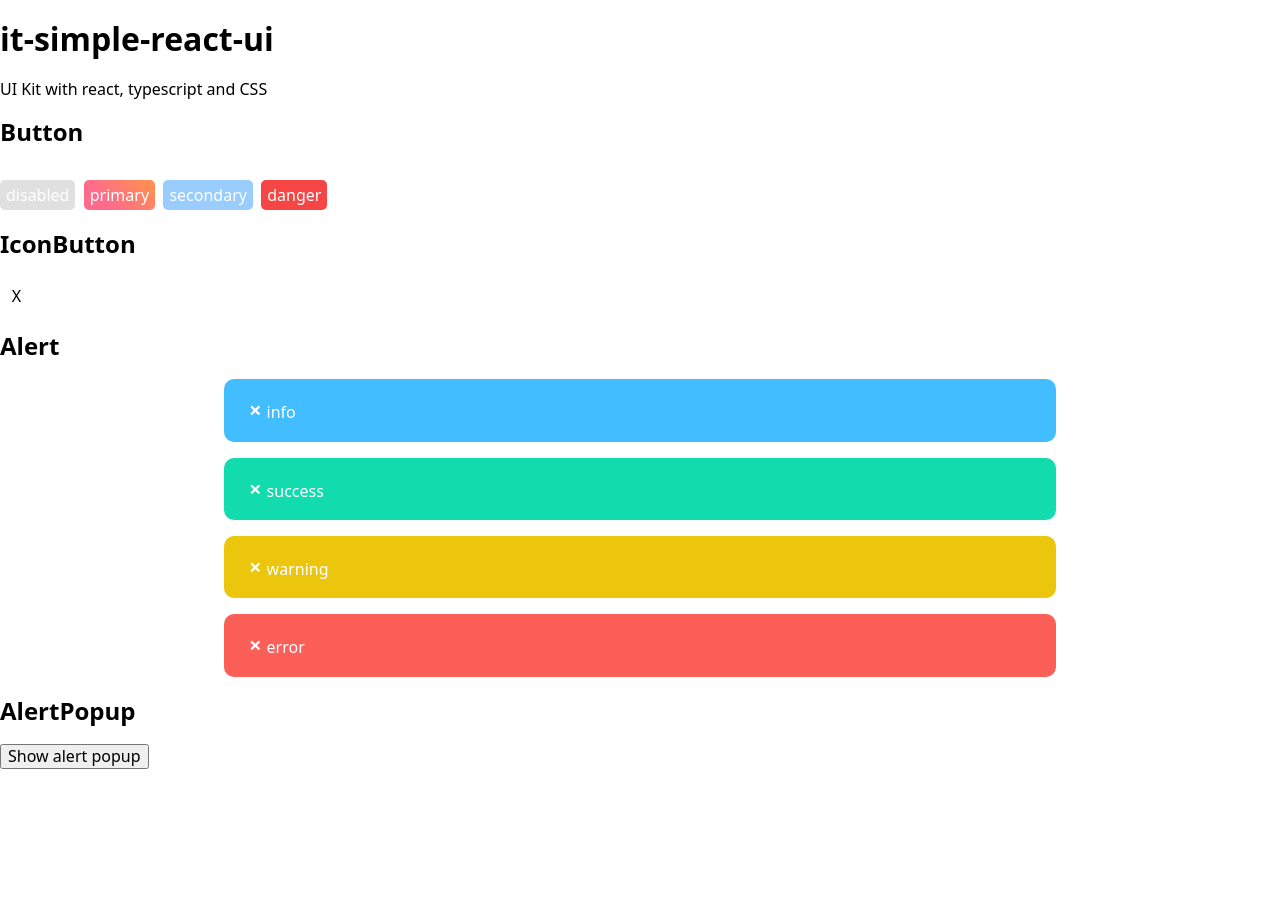
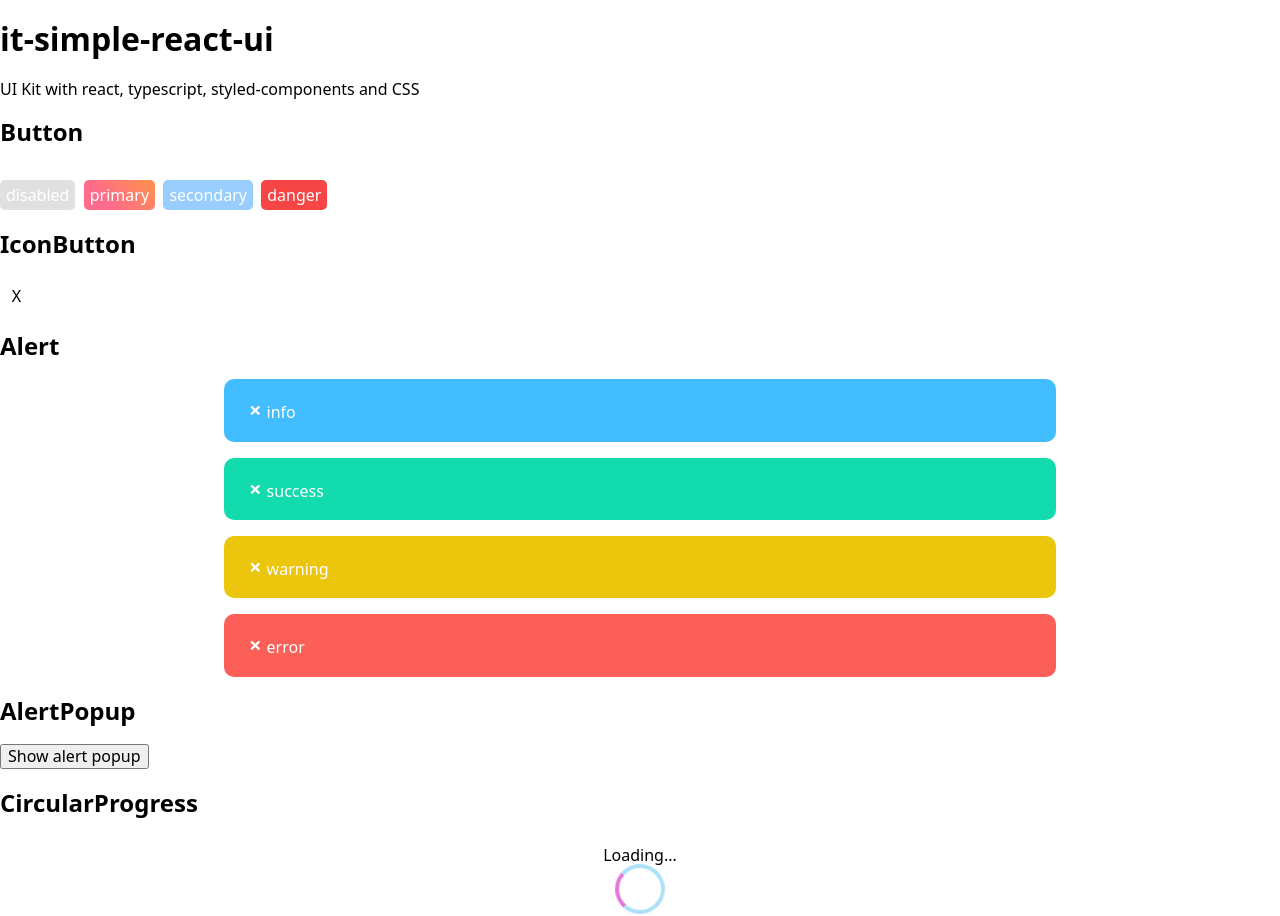
Before and after one commit to dariopalminio/oaky-ui-kit, a React (Vite) app: page / in a window 1280 px wide. Before the commit the page ends 800 px from the top, so only its background shows below. Built offline with nearby package versions, Linux system fonts and the light colour scheme.

Commit message:
feat (CircularProgress): add component

```diff
--- a/src/app/demo/index.tsx
+++ b/src/app/demo/index.tsx
@@ -2,6 +2,7 @@
 import AlertsDemo from '../ui-kit/alert/demo';
 import ButtonDemo from '../ui-kit/button/demo';
 import IconButtonDemo from '../ui-kit/icon-button/demo';
+import ProgressDemo from '../ui-kit/progress/demo';
 import '../ui-kit/style/normalize.css'
 import './demo.css'
 
@@ -12,13 +13,15 @@ function Demo() {
         <div>
             <h1>it-simple-react-ui</h1>
 
-            <p>UI Kit with react, typescript and CSS</p>
+            <p>UI Kit with react, typescript, styled-components and CSS</p>
 
             <ButtonDemo />
 
             <IconButtonDemo />
 
             <AlertsDemo/>
+
+            <ProgressDemo/>
         </div>
 
     )
--- /dev/null
+++ b/src/app/ui-kit/progress/circular-progress.tsx
@@ -0,0 +1,48 @@
+import styled from "styled-components";
+
+const CircularProgressContainer = styled.div`
+  margin-top: 2rem;
+  padding-top: 10px;
+  justify-content: "center";
+  text-align:center;
+  display: "flex";
+  margin: 0px auto;
+`;
+
+const CircularAnimation = styled.div`
+  border: 4px solid #aee0f7;
+  border-top: 4px solid #e676dc;
+  border-radius: 50%;
+  width: 50px;
+  height: 50px;
+  animation: spin 2s linear infinite;
+  margin:0px auto;
+  @keyframes spin {
+    0% { transform: rotate(0deg); }
+    100% { transform: rotate(360deg); }
+  }
+`;
+
+const LabelProgress = styled.div`
+  margin: 0px auto;
+`;
+
+interface Props {
+  children?: React.ReactNode;
+}
+
+/**
+ * Circular Progress for loading process
+ * Stateless components and controlled component
+ */
+export const CircularProgress: React.FC<Props> = ({ children }) => {
+
+  return (
+    <CircularProgressContainer>
+      <LabelProgress>{children}</LabelProgress>
+      <CircularAnimation></CircularAnimation>
+    </CircularProgressContainer>
+  );
+};
+
+export default CircularProgress;
--- /dev/null
+++ b/src/app/ui-kit/progress/demo.tsx
@@ -0,0 +1,21 @@
+import CircularProgress from "./circular-progress";
+
+function ProgressDemo() {
+
+    const handleClick = () => {
+        alert("OK!");
+    };
+
+    return (
+
+        <div>
+            <h2>CircularProgress</h2>
+
+            <CircularProgress>Loading...</CircularProgress>
+
+        </div>
+
+    )
+}
+
+export default ProgressDemo
--- /dev/null
+++ b/src/app/ui-kit/progress/index.tsx
@@ -0,0 +1 @@
+export { CircularProgress } from './circular-progress'
--- a/src/index.ts
+++ b/src/index.ts
@@ -2,3 +2,4 @@ export * from './app/demo'
 export * from './app/ui-kit/alert'
 export * from './app/ui-kit/button'
 export * from './app/ui-kit/icon-button'
+export * from './app/ui-kit/progress'
```
